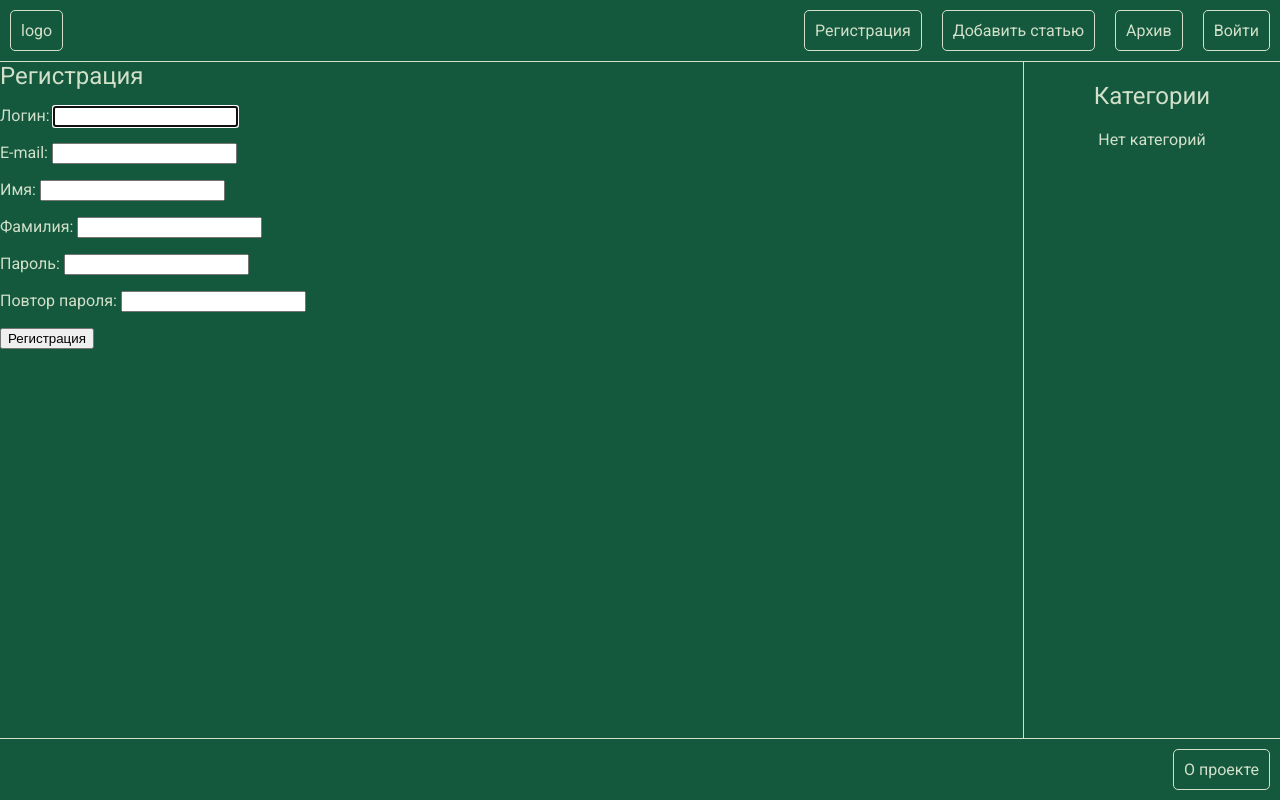
After one commit to Vinogradnij/blogVladosa, a Django app: page /users/register/ in a window 1280 px wide. The commit adds this page. Run offline with Django 5.2, Linux system fonts and the light colour scheme.

Commit message:
Реализована регистрация пользователей

```diff
--- a/blogvladosa/templates/blog/base.html
+++ b/blogvladosa/templates/blog/base.html
@@ -16,6 +16,8 @@
     <nav class="menu">
         {% if user.is_authenticated %}
         <a href="#">{{user.username}}</a>
+        {% else %}
+        <a href="{% url 'users:register' %}">Регистрация</a>
         {% endif %}
         <a href="{% url 'blog:create' %}">Добавить статью</a>
         <a href="#">Архив</a>
--- /dev/null
+++ b/blogvladosa/users/forms.py
@@ -0,0 +1,31 @@
+from django.contrib.auth import get_user_model
+from django.contrib.auth.forms import UserCreationForm
+from django import forms
+from django.contrib.auth.models import User
+
+
+class RegisterUserForm(UserCreationForm):
+    username = forms.CharField(label='Логин', widget=forms.TextInput(attrs={'class': 'form-input'}))
+    password1 = forms.CharField(label='Пароль', widget=forms.PasswordInput(attrs={'class': 'form-input'}))
+    password2 = forms.CharField(label='Повтор пароля', widget=forms.PasswordInput(attrs={'class': 'form-input'}))
+
+    class Meta:
+        model = get_user_model()
+        fields = ['username', 'email', 'first_name', 'last_name', 'password1', 'password2']
+        labels = {
+            'email': 'E-mail',
+            'first_name': 'Имя',
+            'last_name': 'Фамилия',
+        }
+        widgets = {
+            'email': forms.TextInput(attrs={'class': 'form-input'}),
+            'first_name': forms.TextInput(attrs={'class': 'form-input'}),
+            'last_name': forms.TextInput(attrs={'class': 'form-input'}),
+        }
+
+    def clean_email(self):
+        email = self.cleaned_data['email']
+        if email:
+            if User.objects.filter(email=email).exists():
+                raise forms.ValidationError("Такой E-mail уже существует!")
+        return email
--- /dev/null
+++ b/blogvladosa/users/templates/users/register.html
@@ -0,0 +1,15 @@
+{% extends 'blog/base.html' %}
+
+{% block content %}
+
+<article class="register-content">
+    <div class="content-name">{{ content_name }}</div>
+    <form method='post' class="register-form">
+        {% csrf_token %}
+        <input type="hidden" name="next" value="{{next}}" />
+        {{ form.as_p }}
+        <p><button type="submit">Регистрация</button></p>
+    </form>
+</article>
+
+{% endblock %}
--- a/blogvladosa/users/urls.py
+++ b/blogvladosa/users/urls.py
@@ -7,4 +7,5 @@ app_name = 'users'
 urlpatterns = [
     path('login/', views.UsersLogin.as_view(), name='login'),
     path('logout/', views.logout_user, name='logout'),
+    path('register/', views.UsersRegister.as_view(), name='register'),
 ]
--- a/blogvladosa/users/views.py
+++ b/blogvladosa/users/views.py
@@ -1,7 +1,10 @@
 from django.http import HttpResponseRedirect
-from django.urls import reverse
+from django.urls import reverse, reverse_lazy
 from django.contrib.auth import logout
+from django.views import generic
 import django.contrib.auth.views as auth_views
+
+from . import forms
 
 
 class UsersLogin(auth_views.LoginView):
@@ -13,3 +16,11 @@ class UsersLogin(auth_views.LoginView):
 def logout_user(request):
     logout(request)
     return HttpResponseRedirect(reverse('users:login'))
+
+
+class UsersRegister(generic.CreateView):
+    form_class = forms.RegisterUserForm
+    template_name = 'users/register.html'
+    extra_context = {'title': 'Регистрация', 'content_name': 'Регистрация'}
+
+    success_url = reverse_lazy('users:login')
```
